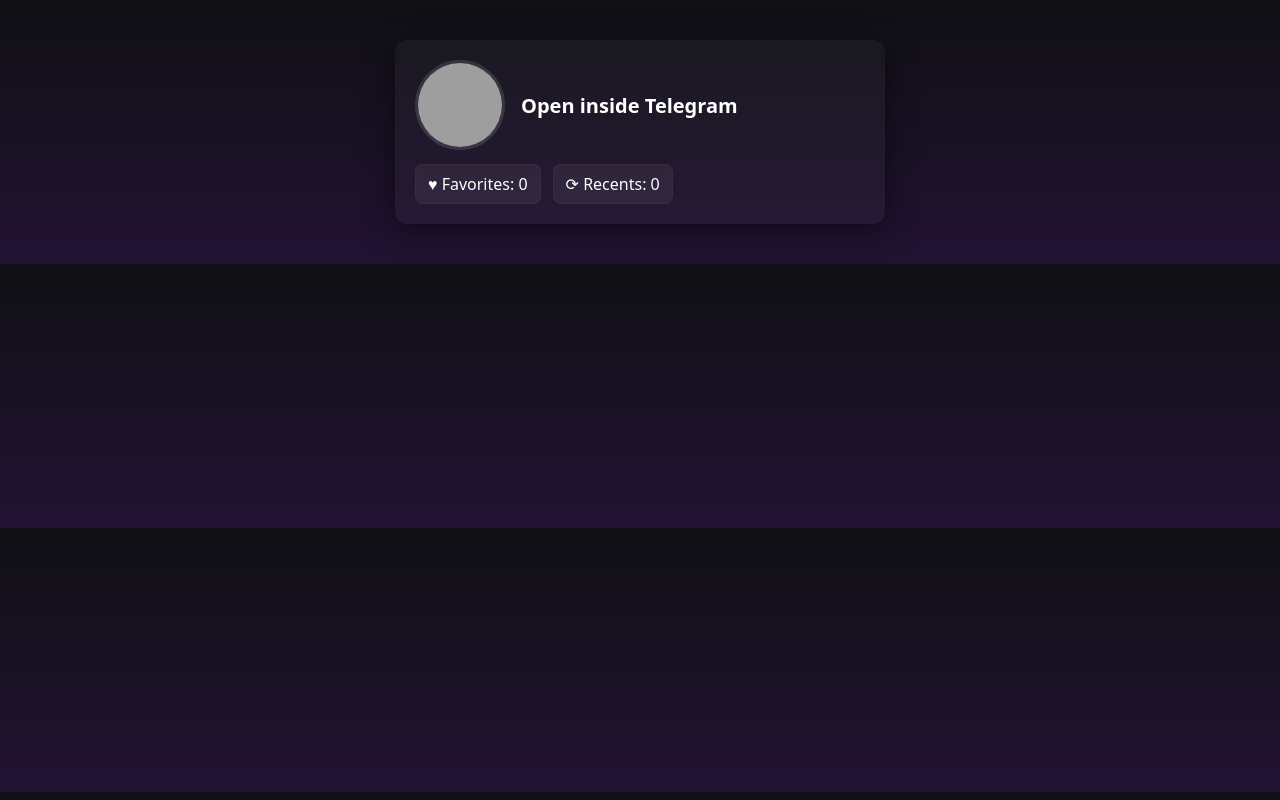
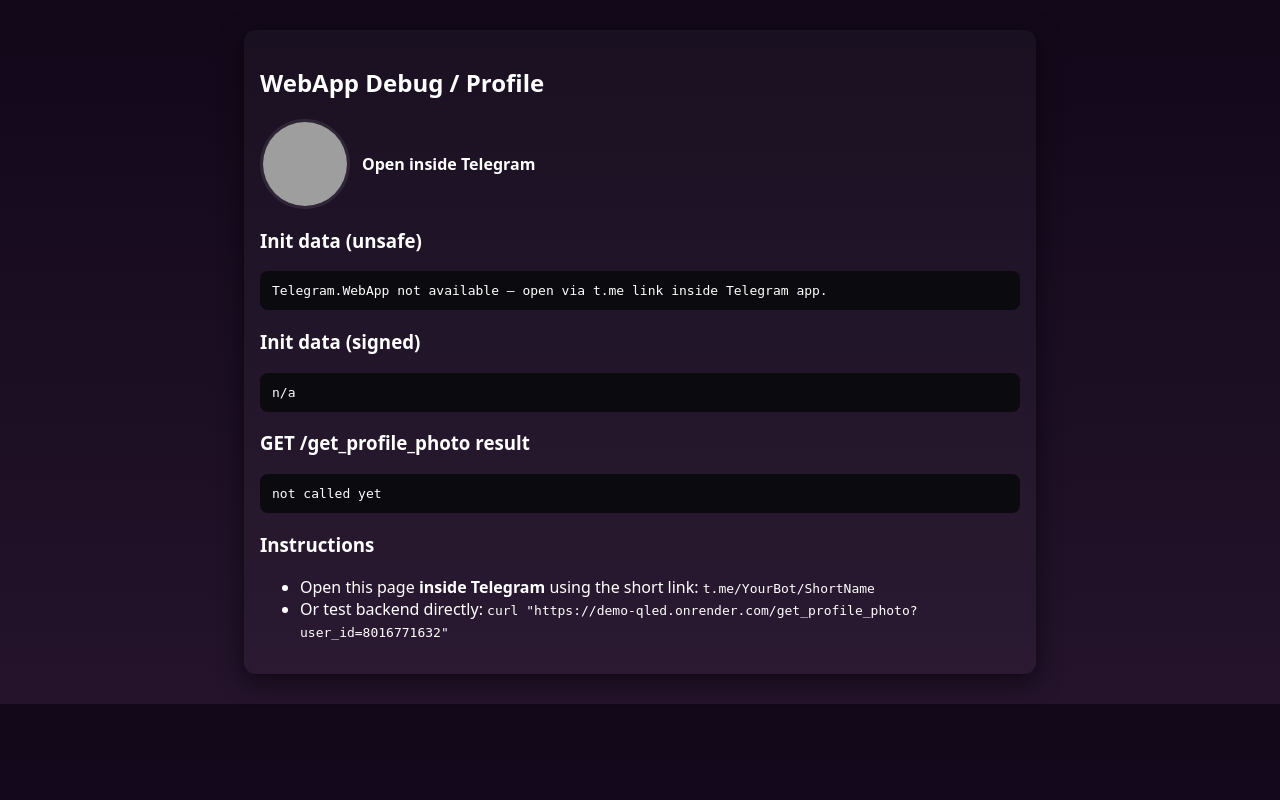
Before and after one commit to VIPBAD/DEMO, a Flask app: page / in a window 1280 px wide. Run offline with Flask 3, Linux system fonts and the light colour scheme; parts of the project's set-up code (start-up, migrations or seed data) failed here and were passed over; grey boxes are pictures that could not be loaded.

Commit message:
Update index.html

```diff
--- a/templates/index.html
+++ b/templates/index.html
@@ -1,67 +1,90 @@
 <!doctype html>
 <html>
 <head>
-  <meta charset="utf-8" />
-  <meta name="viewport" content="width=device-width,initial-scale=1" />
-  <title>Music Web App — Profile</title>
-  <style>
-    body{font-family:system-ui, Arial;margin:0;background:linear-gradient(#101015,#221233);color:#fff}
-    .card{max-width:450px;margin:40px auto;padding:20px;border-radius:12px;background:rgba(255,255,255,0.03);box-shadow:0 6px 30px rgba(0,0,0,0.5)}
-    .avatar{width:84px;height:84px;border-radius:50%;object-fit:cover;border:3px solid rgba(255,255,255,0.12)}
-    .row{display:flex;gap:16px;align-items:center}
-    .name{font-size:20px;font-weight:700}
-    .username{font-size:13px;opacity:0.85}
-    .meta{margin-top:14px;display:flex;gap:12px}
-    .btn{padding:8px 12px;border-radius:8px;background:rgba(255,255,255,0.06);border:1px solid rgba(255,255,255,0.03)}
-  </style>
+<meta charset="utf-8" />
+<meta name="viewport" content="width=device-width,initial-scale=1" />
+<title>Music Web App — Profile</title>
+<style>
+  body{font-family:system-ui,Arial;margin:0;background:linear-gradient(#12081a,#24132b);color:#fff;padding:18px}
+  .card{max-width:760px;margin:12px auto;padding:16px;border-radius:12px;background:rgba(255,255,255,0.03);box-shadow:0 6px 24px rgba(0,0,0,0.6)}
+  img.avatar{width:84px;height:84px;border-radius:50%;object-fit:cover;border:3px solid rgba(255,255,255,0.08)}
+  pre{background:#0b0b0f;padding:12px;border-radius:8px;overflow:auto}
+  .row{display:flex;gap:12px;align-items:center}
+  .warn{color:#ff9b9b}
+  .small{font-size:13px;color:#ddd}
+</style>
 </head>
 <body>
-  <div class="card" id="profileCard">
+  <div class="card">
+    <h2>WebApp Debug / Profile</h2>
     <div class="row">
       <img id="avatar" class="avatar" src="/static/default-avatar.png" alt="avatar">
       <div>
-        <div id="fullname" class="name">Loading...</div>
-        <div id="username" class="username"></div>
+        <div id="fullname" style="font-weight:700">—</div>
+        <div id="username" style="opacity:0.9;">—</div>
+        <div id="userid" class="small">—</div>
       </div>
     </div>
 
-    <div class="meta">
-      <div class="btn" id="favorites">♥ Favorites: 0</div>
-      <div class="btn" id="recents">⟳ Recents: 0</div>
-    </div>
+    <h3>Init data (unsafe)</h3>
+    <pre id="initUnsafe">not available</pre>
+
+    <h3>Init data (signed)</h3>
+    <pre id="initSigned">not available</pre>
+
+    <h3>GET /get_profile_photo result</h3>
+    <pre id="photoResult">not called yet</pre>
+
+    <h3>Instructions</h3>
+    <ul>
+      <li>Open this page <strong>inside Telegram</strong> using the short link: <code>t.me/YourBot/ShortName</code></li>
+      <li>Or test backend directly: <code>curl "https://demo-qled.onrender.com/get_profile_photo?user_id=8016771632"</code></li>
+    </ul>
   </div>
 
 <script>
   const tg = window.Telegram?.WebApp;
-  const fullname = document.getElementById('fullname');
-  const username = document.getElementById('username');
-  const avatar = document.getElementById('avatar');
+  const initUnsafeEl = document.getElementById('initUnsafe');
+  const initSignedEl = document.getElementById('initSigned');
+  const fullnameEl = document.getElementById('fullname');
+  const usernameEl = document.getElementById('username');
+  const useridEl = document.getElementById('userid');
+  const avatarEl = document.getElementById('avatar');
+  const photoResultEl = document.getElementById('photoResult');
 
   if(!tg){
-    fullname.textContent = "Open inside Telegram";
-    avatar.src = "/static/default-avatar.png";
+    initUnsafeEl.textContent = "Telegram.WebApp not available — open via t.me link inside Telegram app.";
+    initSignedEl.textContent = "n/a";
+    fullnameEl.textContent = "Open inside Telegram";
+    usernameEl.textContent = "";
+    useridEl.textContent = "";
   } else {
     try { tg.expand(); } catch(e){}
+    const unsafe = tg.initDataUnsafe || null;
+    initUnsafeEl.textContent = JSON.stringify(unsafe, null, 2);
+    initSignedEl.textContent = tg.initData || "signed initData not provided";
 
-    const unsafe = tg.initDataUnsafe || {};
-    const user = unsafe.user || {};
-    const userId = user.id;
-    const name = ((user.first_name || "") + (user.last_name ? " " + user.last_name : "")).trim();
-    const uname = user.username ? "@" + user.username : "";
+    const user = unsafe?.user || null;
+    if(user){
+      fullnameEl.textContent = [user.first_name, user.last_name].filter(Boolean).join(' ') || "Unknown";
+      usernameEl.textContent = user.username ? ("@" + user.username) : "";
+      useridEl.textContent = "user.id = " + user.id;
 
-    fullname.textContent = name || "Unknown User";
-    username.textContent = uname;
-
-    if(userId){
-      fetch('/get_profile_photo?user_id=' + encodeURIComponent(userId))
+      // fetch profile photo from backend (same domain)
+      photoResultEl.textContent = "loading...";
+      fetch('/get_profile_photo?user_id=' + encodeURIComponent(user.id), {cache: "no-store", credentials: "same-origin"})
         .then(r => r.json())
         .then(js => {
-          if(js && js.photo_url) avatar.src = js.photo_url;
-          else avatar.src = "/static/default-avatar.png";
+          photoResultEl.textContent = JSON.stringify(js, null, 2);
+          avatarEl.src = (js && js.photo_url) ? js.photo_url : "/static/default-avatar.png";
         })
-        .catch(e => { console.error(e); avatar.src = "/static/default-avatar.png"; });
+        .catch(err => {
+          console.error("fetch error", err);
+          photoResultEl.textContent = "fetch error: " + (err.message || err);
+          avatarEl.src = "/static/default-avatar.png";
+        });
     } else {
-      avatar.src = "/static/default-avatar.png";
+      useridEl.textContent = "initDataUnsafe.user not present";
     }
   }
 </script>
```
